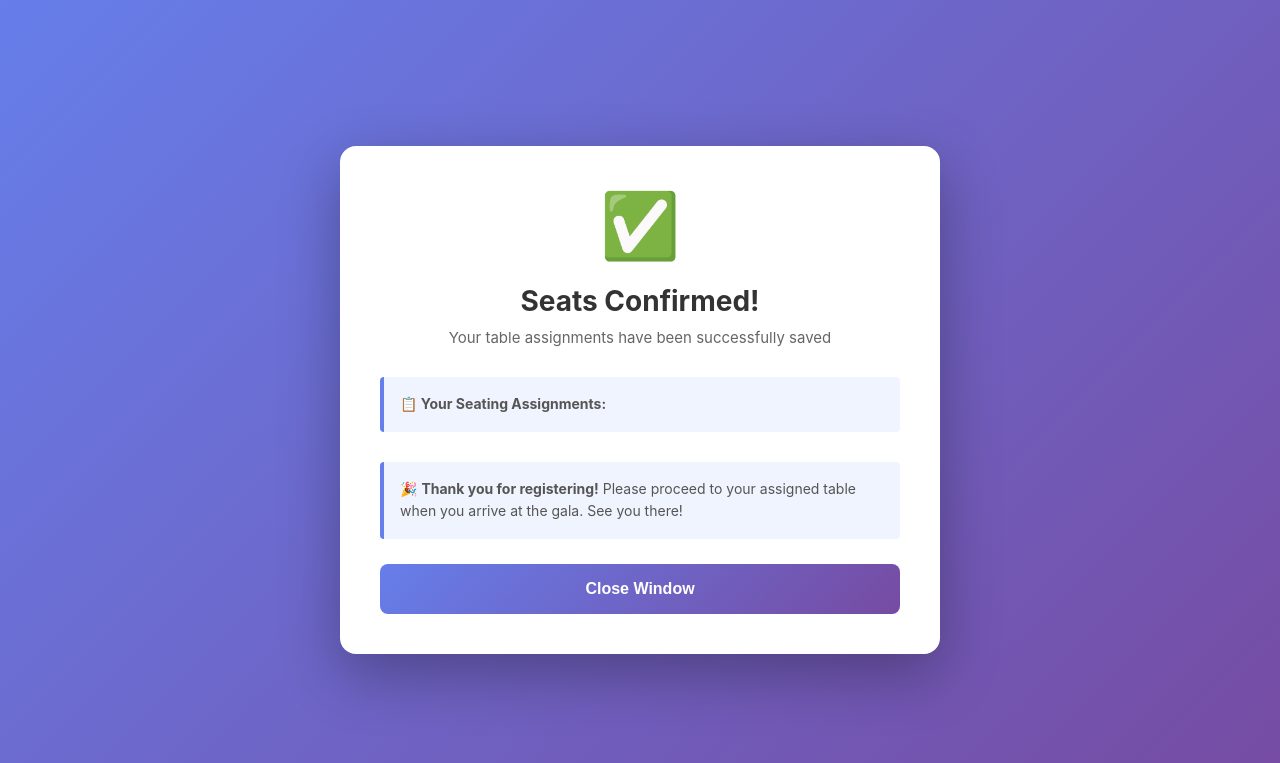
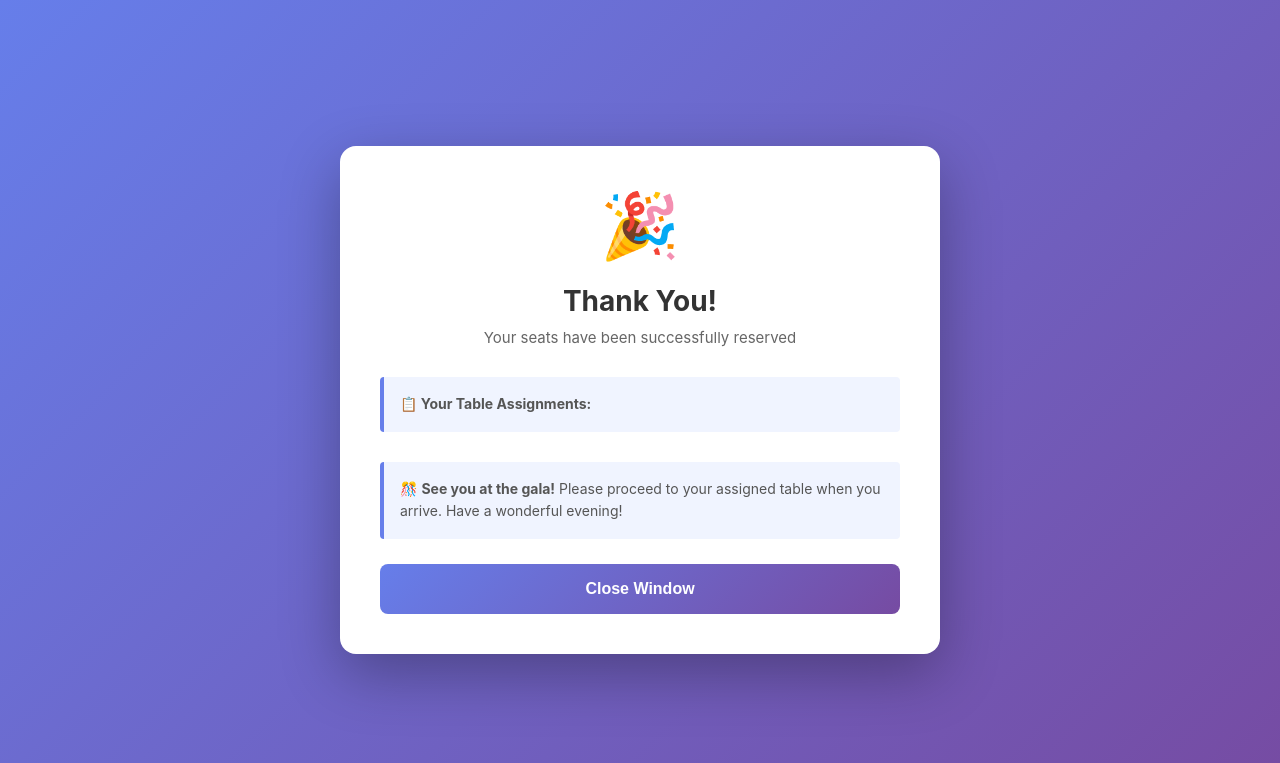
Before and after one commit to yallepot/gala-seating, a Flask app: template templates/confirmation.html in a window 1280 px wide. Shown: the top 763 px of the page. Run offline with Flask 3, Linux system fonts and the light colour scheme; the template is opened without the code that fills it, so the values that code supplies are empty.

Commit message:
Update confirmation page title and messages

```diff
--- a/templates/confirmation.html
+++ b/templates/confirmation.html
@@ -3,7 +3,7 @@
 <head>
     <meta charset="UTF-8">
     <meta name="viewport" content="width=device-width, initial-scale=1.0">
-    <title>Confirmation - Gala Seating</title>
+    <title>Thank You - Gala Seating</title>
     <style>
         * {
             margin: 0;
@@ -125,13 +125,13 @@
 </head>
 <body>
     <div class="container">
-        <div class="success-icon">✅</div>
+        <div class="success-icon">🎉</div>
 
-        <h1>Seats Confirmed!</h1>
-        <p class="subtitle">Your table assignments have been successfully saved</p>
+        <h1>Thank You!</h1>
+        <p class="subtitle">Your seats have been successfully reserved</p>
 
         <div class="info-box">
-            <p><strong>📋 Your Seating Assignments:</strong></p>
+            <p><strong>📋 Your Table Assignments:</strong></p>
         </div>
 
         <div class="assignments-list">
@@ -149,7 +149,7 @@
         </div>
 
         <div class="info-box">
-            <p>🎉 <strong>Thank you for registering!</strong> Please proceed to your assigned table when you arrive at the gala. See you there!</p>
+            <p>🎊 <strong>See you at the gala!</strong> Please proceed to your assigned table when you arrive. Have a wonderful evening!</p>
         </div>
 
         <button class="close-btn" onclick="window.close()">
```
